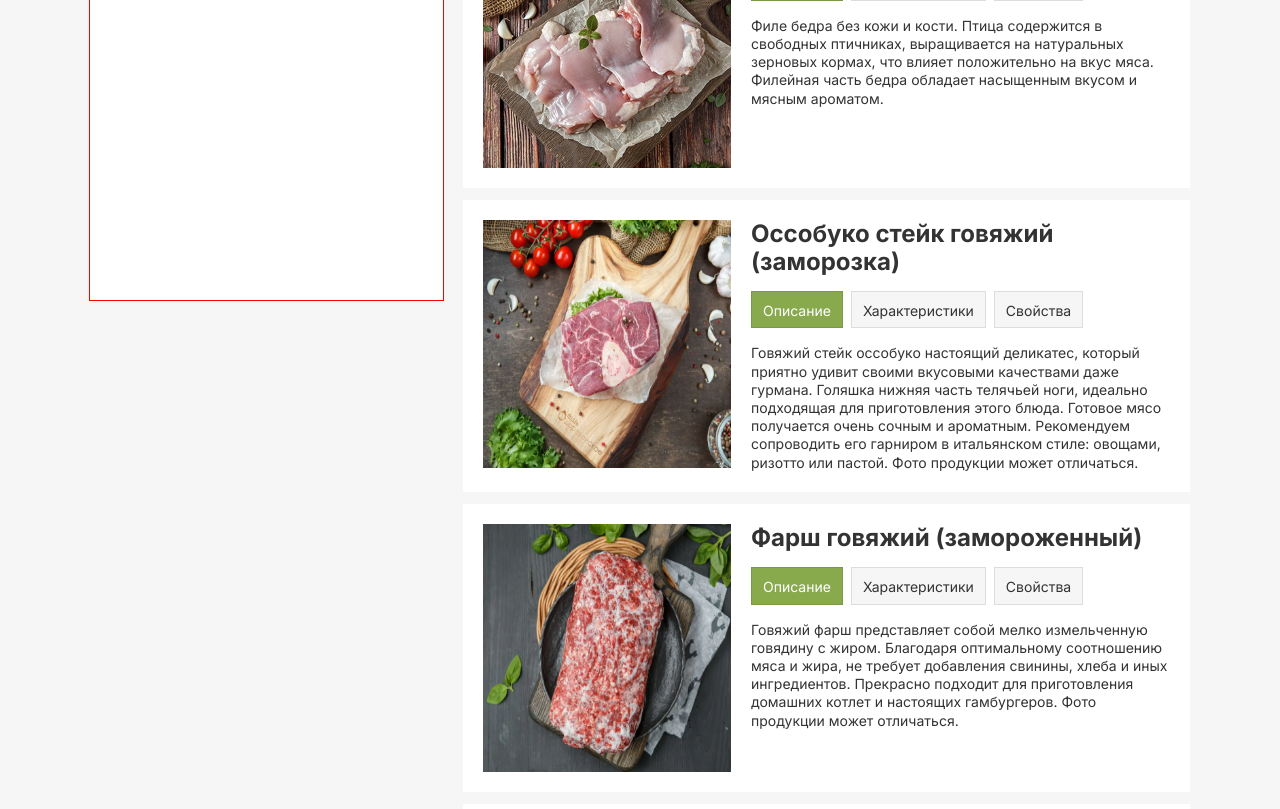
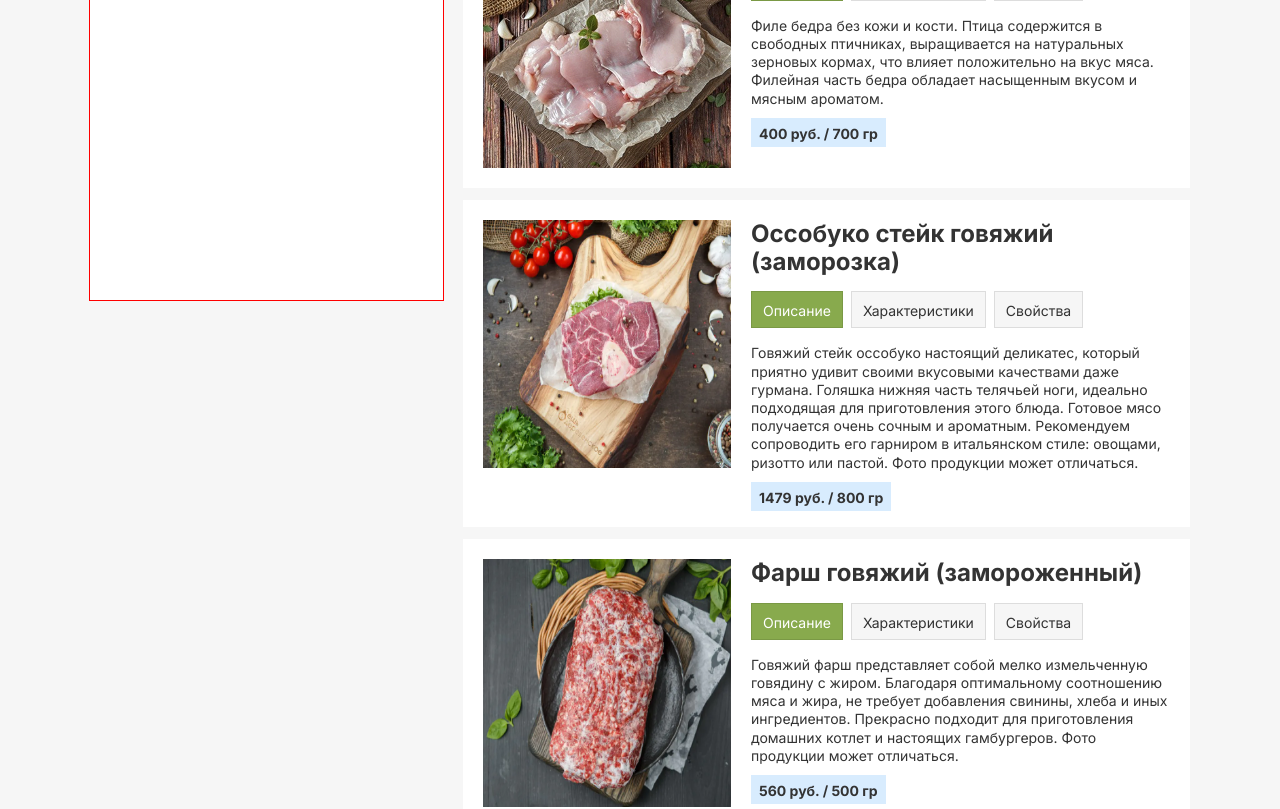
Before and after one commit to Chackmoole/farm-shop, a React (Create React App) app: page / in a window 1280 px wide. Shown: the part 220-1029 px from the top of the page. Built offline with nearby package versions, Linux system fonts and the light colour scheme.

Commit message:
Добавлен компонент цены. Были внесены изменения в структуру моковых данных products-data. Комопонент цены интегрирован в карточку продукта.

```diff
--- a/src/components/blocks/order-page/order-card/order-card-styled.js
+++ b/src/components/blocks/order-page/order-card/order-card-styled.js
@@ -29,3 +29,7 @@ export const StyledOrderCardTab = styled.div`
   box-shadow: 0 0 0 1px rgba(0, 0, 0, 0.1) inset;
   cursor: pointer;
 `;
+
+export const StyledOrderCardWrapper = styled.div`
+  margin-bottom: 14px;
+`;
--- a/src/components/blocks/order-page/order-card/order-card.jsx
+++ b/src/components/blocks/order-page/order-card/order-card.jsx
@@ -3,11 +3,13 @@ import {
   StyledOrderCardBox,
   StyledOrderCardTab,
   StyledOrderCardTabs,
+  StyledOrderCardWrapper,
 } from "./order-card-styled";
 import { Text } from "../../../ui/text/text";
 import { useState } from "react";
+import { StyledPricePlate } from "../../../ui/price-plate/price-plate-styled";
 
-export const OrderCard = ({ title, description, image }) => {
+export const OrderCard = ({ title, description, image, priceText }) => {
   const [activeTab, setActiveTab] = useState("description");
   return (
     <StyledOrderCard>
@@ -36,9 +38,14 @@ export const OrderCard = ({ title, description, image }) => {
             <Text variant="caption1">Свойства</Text>
           </StyledOrderCardTab>
         </StyledOrderCardTabs>
-        {activeTab === "description" ? (
-          <Text variant="caption1">{description}</Text>
-        ) : null}
+        <StyledOrderCardWrapper>
+          {activeTab === "description" ? (
+            <Text variant="caption1">{description}</Text>
+          ) : null}
+        </StyledOrderCardWrapper>
+        <StyledPricePlate>
+          <Text variant="caption2">{priceText}</Text>
+        </StyledPricePlate>
       </StyledOrderCardBox>
     </StyledOrderCard>
   );
--- a/src/components/blocks/order-page/order-page.jsx
+++ b/src/components/blocks/order-page/order-page.jsx
@@ -21,6 +21,7 @@ export const OrderPage = () => {
                 title={item.name}
                 description={item.description}
                 image={item.image}
+                priceText={item.priceText}
               />
             ))}
           </StyledOrderCardWrapper>
--- /dev/null
+++ b/src/components/ui/price-plate/price-plate-styled.js
@@ -0,0 +1,6 @@
+import styled from "styled-components";
+
+export const StyledPricePlate = styled.span`
+  background-color: ${(porps) => porps.theme.colors.colorLightBlue};
+  padding: 4px 8px;
+`;
--- a/src/mock/products-data.js
+++ b/src/mock/products-data.js
@@ -16,8 +16,6 @@ export const products = [
       beforeDate: "6 суток",
       breed: "КОББ 500",
       place: "Тверская область",
-      price: "400",
-      priceText: "400 руб. / 700 гр",
     },
     Properties: {
       id: 2,
@@ -25,6 +23,8 @@ export const products = [
       Nutritional: "белки - 13,8 г., жиры - 8,7 г., углеводы - 0 г.; на 100 г.",
     },
     image: chicken,
+    price: "400",
+    priceText: "400 руб. / 700 гр",
   },
 
   {
@@ -38,8 +38,6 @@ export const products = [
       beforeDate: "180 суток",
       breed: "КОББ 200",
       place: "Воронежская область",
-      price: "1479",
-      priceText: "1479 руб. / 800 гр",
     },
     Properties: {
       id: 2,
@@ -48,6 +46,8 @@ export const products = [
         "белки - 18,6 г., жиры - 4,61 г., углеводы - 0 г.; на 100 г.",
     },
     image: steak,
+    price: "1479",
+    priceText: "1479 руб. / 800 гр",
   },
 
   {
@@ -61,8 +61,6 @@ export const products = [
       beforeDate: "180 суток",
       breed: "КОББ 700",
       place: "Москва",
-      price: "560",
-      priceText: "560 руб. / 500 гр",
     },
     Properties: {
       id: 2,
@@ -71,6 +69,8 @@ export const products = [
         "белки - 18,6 г., жиры - 20,0 г., углеводы - 0 г.; на 100 г.",
     },
     image: forcemeat,
+    price: "560",
+    priceText: "560 руб. / 500 гр",
   },
 
   {
@@ -84,8 +84,6 @@ export const products = [
       beforeDate: "180 сут.",
       breed: "КОББ 2000",
       place: "Ставрополье",
-      price: "6998",
-      priceText: "6998 руб. / 2 кг",
     },
     Properties: {
       id: 2,
@@ -94,6 +92,8 @@ export const products = [
         "белки - 15,6 г., жиры - 16,3 г., углеводы - 0 г.; на 100 г.",
     },
     image: loin,
+    price: "6998",
+    priceText: "6998 руб. / 2 кг",
   },
 
   {
@@ -107,8 +107,6 @@ export const products = [
       beforeDate: "180 суток",
       breed: "Star-53",
       place: "Тверская область",
-      price: "2536",
-      priceText: "2536 руб. / 2 кг",
     },
     Properties: {
       id: 2,
@@ -117,5 +115,7 @@ export const products = [
         "белки - 13,5 г., жиры - 28,6 г., углеводы - 0,94 г.; на 100 г.",
     },
     image: duck,
+    price: "2536",
+    priceText: "2536 руб. / 2 кг",
   },
 ];
```
Also changed, not shown: src/components/ui/price-plate/price-plate.jsx (added).
